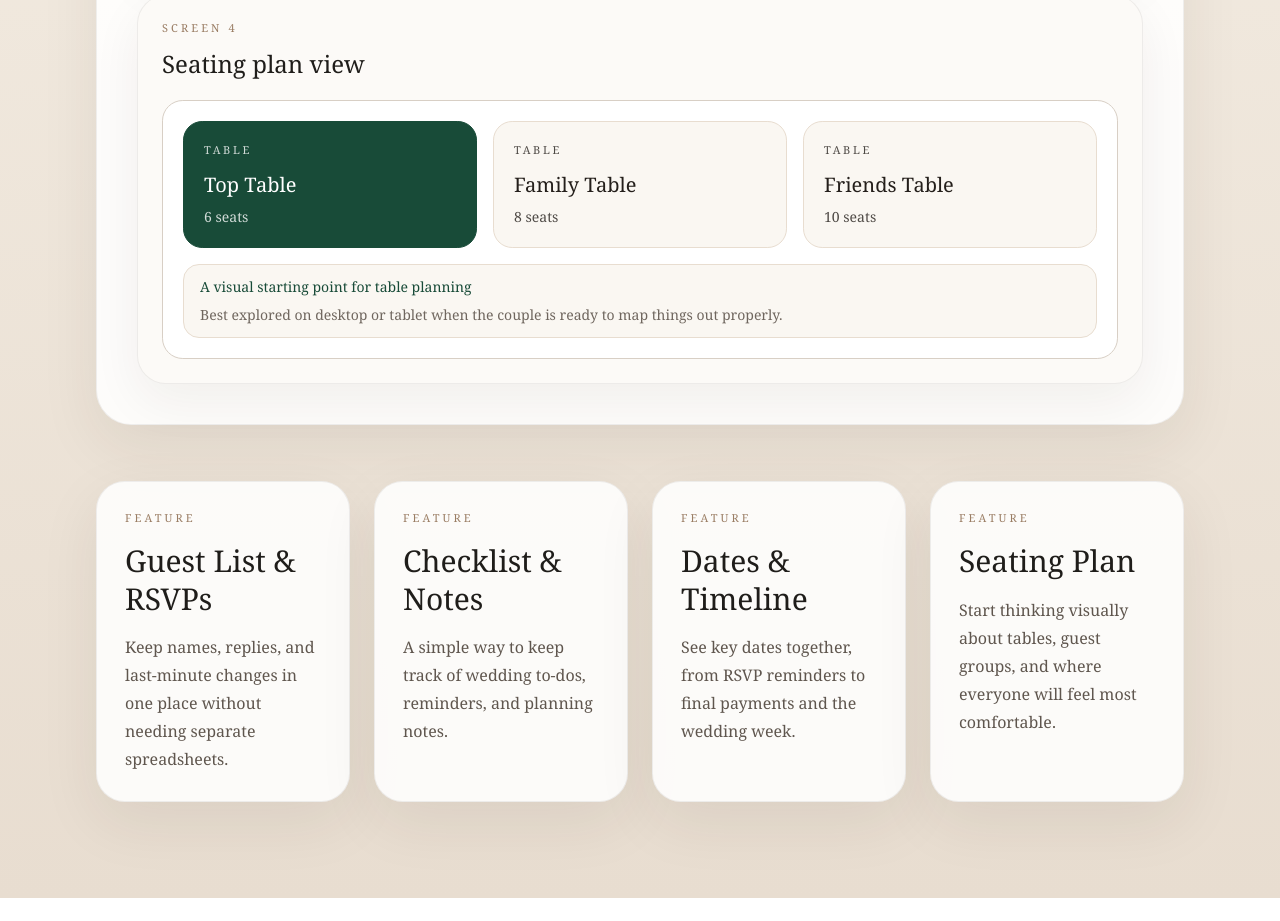
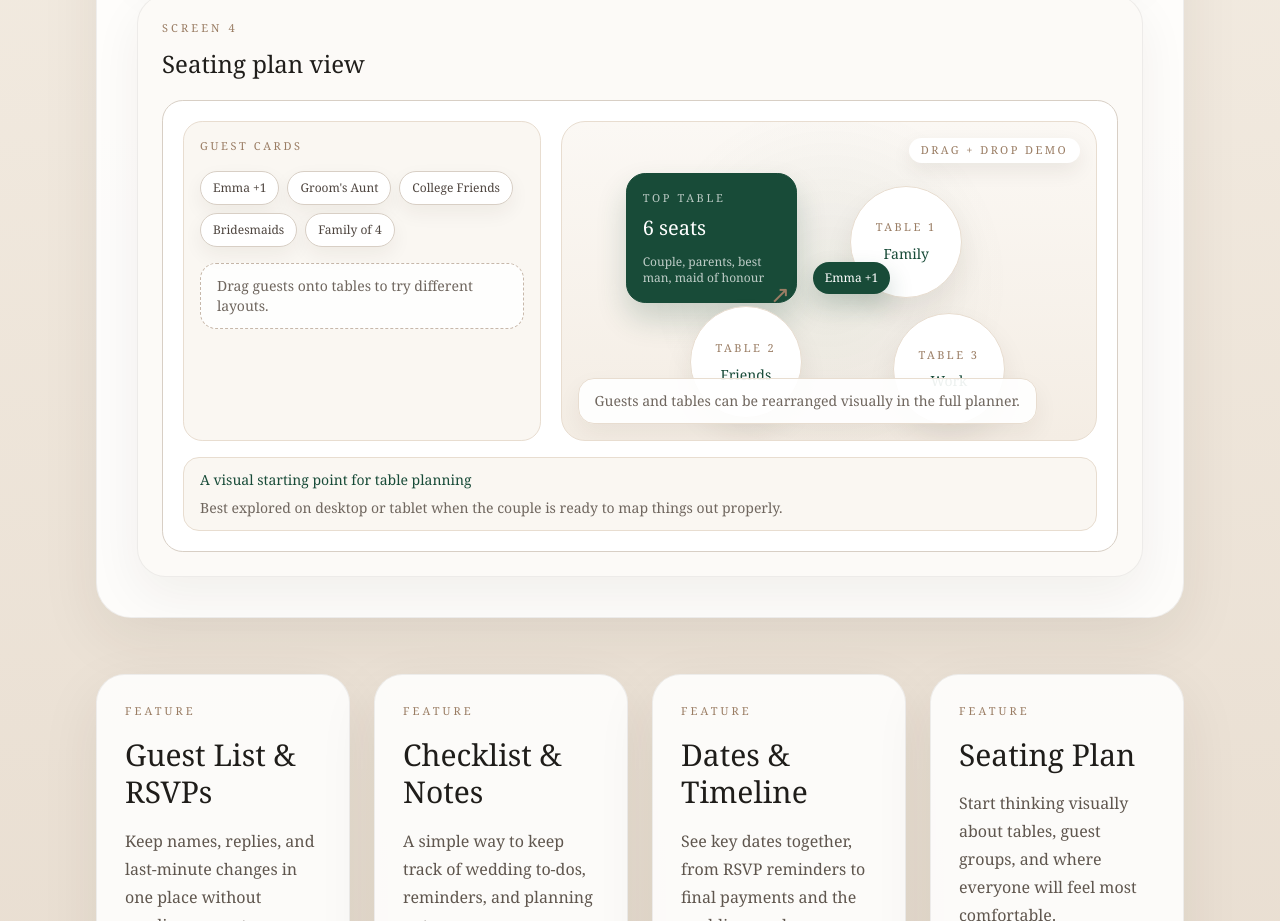
Before and after one commit to dh1612/wedding-website-platform, a Next.js app: page /couple-area in a window 1280 px wide. Shown: the part 1840-2761 px from the top of the page. Before the commit the page ends 2738 px from the top, so only its background shows below. Built offline with nearby package versions, Linux system fonts and the light colour scheme.

Commit message:
Improve seating planner visual on premium demo page

```diff
--- a/app/couple-area/page.tsx
+++ b/app/couple-area/page.tsx
@@ -241,21 +241,63 @@ export default function CoupleAreaPage() {
               <p className="text-[11px] uppercase tracking-[0.28em] text-[#9a7d64]">Screen 4</p>
               <h3 className="mt-3 text-2xl">Seating plan view</h3>
               <div className="mt-5 rounded-[1.3rem] border border-[#d8cfc5] bg-white p-5">
-                <div className="grid gap-4 md:grid-cols-3">
-                  {[
-                    { name: "Top Table", guests: "6 seats", tone: "bg-[#184b38] text-white border-[#184b38]" },
-                    { name: "Family Table", guests: "8 seats", tone: "bg-[#faf7f2] text-[#241f1b] border-[#e8ddd0]" },
-                    { name: "Friends Table", guests: "10 seats", tone: "bg-[#faf7f2] text-[#241f1b] border-[#e8ddd0]" }
-                  ].map((table) => (
-                    <div
-                      key={table.name}
-                      className={`rounded-[1.2rem] border p-5 ${table.tone}`}
-                    >
-                      <p className="text-[11px] uppercase tracking-[0.24em] opacity-80">Table</p>
-                      <p className="mt-3 text-xl">{table.name}</p>
-                      <p className="mt-2 text-sm opacity-80">{table.guests}</p>
+                <div className="grid gap-5 lg:grid-cols-[0.8fr_1.2fr]">
+                  <div className="rounded-[1.2rem] border border-[#e8ddd0] bg-[#faf7f2] p-4">
+                    <p className="text-[11px] uppercase tracking-[0.24em] text-[#9a7d64]">
+                      Guest cards
+                    </p>
+                    <div className="mt-4 flex flex-wrap gap-2">
+                      {["Emma +1", "Groom's Aunt", "College Friends", "Bridesmaids", "Family of 4"].map(
+                        (guest) => (
+                          <span
+                            key={guest}
+                            className="rounded-full border border-[#d8cfc5] bg-white px-3 py-2 text-xs font-medium text-[#4e453f] shadow-[0_8px_20px_rgba(52,35,24,0.06)]"
+                          >
+                            {guest}
+                          </span>
+                        )
+                      )}
                     </div>
-                  ))}
+                    <div className="mt-4 rounded-[1rem] border border-dashed border-[#c7b8aa] bg-white/80 px-4 py-3 text-sm text-[#6f665e]">
+                      Drag guests onto tables to try different layouts.
+                    </div>
+                  </div>
+
+                  <div className="relative min-h-[320px] overflow-hidden rounded-[1.5rem] border border-[#e8ddd0] bg-[radial-gradient(circle_at_center,_rgba(24,75,56,0.06),_transparent_58%),linear-gradient(180deg,#fbf8f4_0%,#f4ede4_100%)] p-5">
+                    <div className="absolute right-4 top-4 rounded-full bg-white px-3 py-1 text-[11px] uppercase tracking-[0.22em] text-[#9a7d64] shadow-[0_8px_20px_rgba(52,35,24,0.08)]">
+                      Drag + drop demo
+                    </div>
+                    <div className="absolute left-[12%] top-[16%] w-[32%] rounded-[1.2rem] border border-[#184b38] bg-[#184b38] p-4 text-white shadow-[0_16px_30px_rgba(24,75,56,0.2)]">
+                      <p className="text-[11px] uppercase tracking-[0.24em] text-white/70">Top Table</p>
+                      <p className="mt-2 text-xl">6 seats</p>
+                      <p className="mt-3 text-xs text-white/72">Couple, parents, best man, maid of honour</p>
+                    </div>
+                    <div className="absolute left-[54%] top-[20%] flex h-28 w-28 items-center justify-center rounded-full border border-[#e8ddd0] bg-white text-center shadow-[0_14px_28px_rgba(52,35,24,0.08)]">
+                      <div>
+                        <p className="text-[11px] uppercase tracking-[0.22em] text-[#9a7d64]">Table 1</p>
+                        <p className="mt-2 text-sm text-[#184b38]">Family</p>
+                      </div>
+                    </div>
+                    <div className="absolute left-[24%] top-[58%] flex h-28 w-28 items-center justify-center rounded-full border border-[#e8ddd0] bg-white text-center shadow-[0_14px_28px_rgba(52,35,24,0.08)]">
+                      <div>
+                        <p className="text-[11px] uppercase tracking-[0.22em] text-[#9a7d64]">Table 2</p>
+                        <p className="mt-2 text-sm text-[#184b38]">Friends</p>
+                      </div>
+                    </div>
+                    <div className="absolute left-[62%] top-[60%] flex h-28 w-28 items-center justify-center rounded-full border border-[#e8ddd0] bg-white text-center shadow-[0_14px_28px_rgba(52,35,24,0.08)]">
+                      <div>
+                        <p className="text-[11px] uppercase tracking-[0.22em] text-[#9a7d64]">Table 3</p>
+                        <p className="mt-2 text-sm text-[#184b38]">Work</p>
+                      </div>
+                    </div>
+                    <div className="absolute left-[47%] top-[44%] rounded-full bg-[#184b38] px-3 py-2 text-xs font-medium text-white shadow-[0_12px_24px_rgba(24,75,56,0.22)]">
+                      Emma +1
+                    </div>
+                    <div className="absolute left-[39%] top-[49%] text-2xl text-[#9a7d64]">↗</div>
+                    <div className="absolute bottom-4 left-4 rounded-[1rem] border border-[#e8ddd0] bg-white/92 px-4 py-3 text-sm text-[#6f665e] shadow-[0_10px_24px_rgba(52,35,24,0.06)]">
+                      Guests and tables can be rearranged visually in the full planner.
+                    </div>
+                  </div>
                 </div>
                 <div className="mt-4 rounded-[1rem] border border-[#e8ddd0] bg-[#faf7f2] px-4 py-3">
                   <p className="text-sm font-medium text-[#184b38]">A visual starting point for table planning</p>
```
